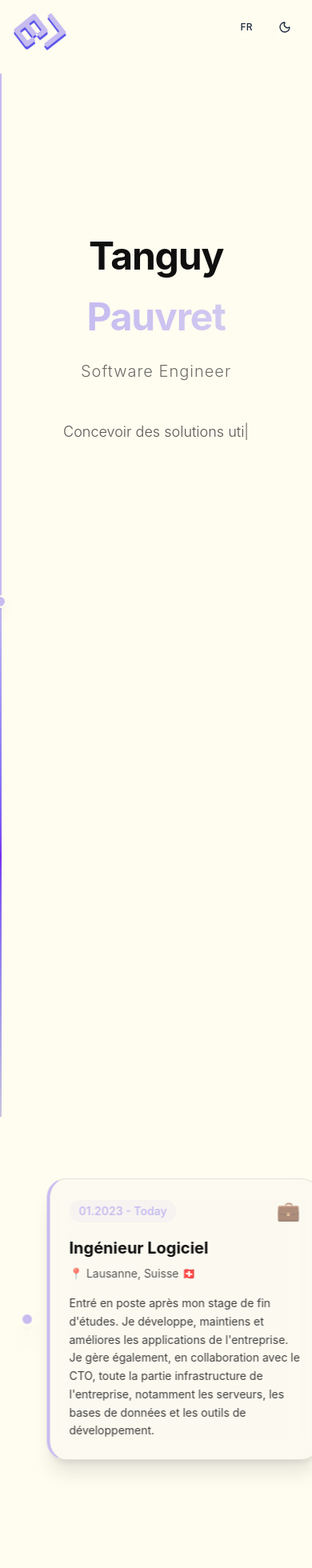
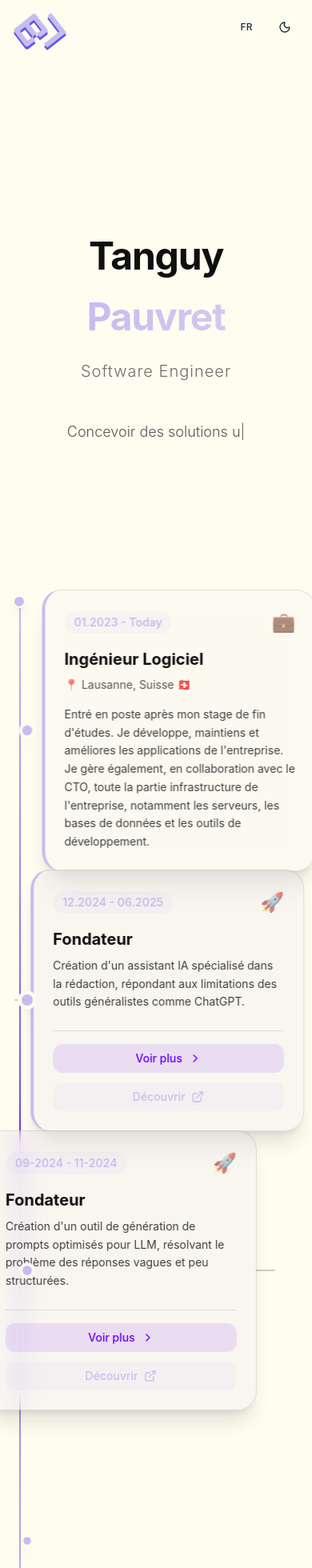
Before and after one commit to Bima42/portfolio, a React (Vite) app: page / in a window 390 px wide. Shown: the top 1960 px of the page at 80% size. Built offline with nearby package versions, Linux system fonts and the light colour scheme.

Commit message:
refactor: animation fixed on hone

```diff
--- a/src/components/about/About.tsx
+++ b/src/components/about/About.tsx
@@ -3,7 +3,7 @@ import { timelineData } from '@/data/timelineData.ts';
 
 export default function About() {
   return (
-      <div className={"min-h-screen bg-background"}>
+      <div className={"bg-background"}>
         <div className="w-full">
           <TimelineContainer timelineData={timelineData} />
         </div>
--- a/src/components/about/TimelineContainer.tsx
+++ b/src/components/about/TimelineContainer.tsx
@@ -13,12 +13,13 @@ export function TimelineContainer({ timelineData }: TimelineContainerProps) {
 
     return (
         <ReactLenis root options={{ duration: 1.5 }}>
-      <div ref={containerRef} className="relative min-h-screen w-full top-[-100px]">
+            {/* Le conteneur principal avec position relative */}
+            <div ref={containerRef} className="relative w-full top-[-100px]">
 
-        {/* Central Timeline Line */}
+                {/* Timeline Line - maintenant en absolute, ne prend plus de place */}
                 <TimelineLine />
 
-        {/* Timeline Items */}
+                {/* Timeline Items - définissent maintenant la vraie hauteur */}
                 <div className="relative z-10">
                     {timelineData.items.map((item, index) => (
                         <TimelineItem
--- a/src/components/about/TimelineItem.tsx
+++ b/src/components/about/TimelineItem.tsx
@@ -11,7 +11,7 @@ export function TimelineItem({ item, isLeft }: TimelineItemProps) {
 
   const { scrollYProgress } = useScroll({
     target: ref,
-    offset: ['start 1.5', 'end 0.2']
+    offset: ['start 0.8', 'end 0.3']
   });
 
   const cardX = useTransform(scrollYProgress, [0, 0.5, 1], [isLeft ? -100 : 100, 0, isLeft ? 50 : -50]);
@@ -49,7 +49,7 @@ export function TimelineItem({ item, isLeft }: TimelineItemProps) {
   };
 
   return (
-    <div ref={ref} className="relative h-[60vh] flex items-center">
+    <div ref={ref} className="relative h-[40vh] flex items-center">
       {/* Timeline dot on the central line */}
       <motion.div
         className="absolute left-6 md:left-1/2 top-1/2 md:-translate-x-1/2 -translate-y-1/2 z-20"
--- a/src/components/about/TimelineLine.tsx
+++ b/src/components/about/TimelineLine.tsx
@@ -3,33 +3,23 @@ import { motion, useScroll, useTransform } from 'framer-motion';
 export function TimelineLine() {
     const { scrollYProgress } = useScroll();
 
-  // Transform scroll progress to line height
     const lineHeight = useTransform(scrollYProgress, [0, 1], ['0%', '100%']);
-
-  // Scale down dot when scrolling starts
     const dotScale = useTransform(scrollYProgress, [0, 0.01], [1, 0]);
 
     return (
-    <div className="sticky top-48 left-6 md:left-1/2 h-[calc(100vh-12rem)] z-0 pointer-events-none">
-      {/* Background line */}
+        // Position absolute au lieu de sticky - ne prend plus de place dans le DOM
+        <div className="absolute left-6 md:left-1/2 top-0 h-full w-0 z-0 pointer-events-none">
+
+            {/* Background line - prend toute la hauteur du conteneur parent */}
             <div className="absolute left-0 md:left-1/2 top-0 w-0.5 h-full bg-foreground/20 md:-translate-x-1/2" />
 
-      {/* Animated progress line going down from dot */}
+            {/* Animated progress line */}
             <motion.div
                 className="absolute left-0 md:left-1/2 top-0 w-0.5 bg-gradient-to-b from-primary via-secondary/80 to-primary/60 md:-translate-x-1/2 origin-top"
                 style={{ height: lineHeight }}
             />
 
-      {/* Animated progress line going up from dot */}
-      <motion.div
-        className="absolute left-0 md:left-1/2 top-0 w-0.5 bg-primary md:-translate-x-1/2 origin-top"
-        style={{
-          height: lineHeight,
-          transform: 'translateY(-100%)'
-        }}
-      />
-
-      {/* Main starting dot - shrinks when scrolling starts */}
+            {/* Starting dot */}
             <motion.div
                 className="absolute left-0 md:left-1/2 top-0 w-4 h-4 rounded-full bg-primary border-2 border-background shadow-lg -translate-x-1/2 z-10"
                 initial={{ scale: 0, opacity: 0 }}
```
Lines whose indentation alone changed are shown as unchanged.
